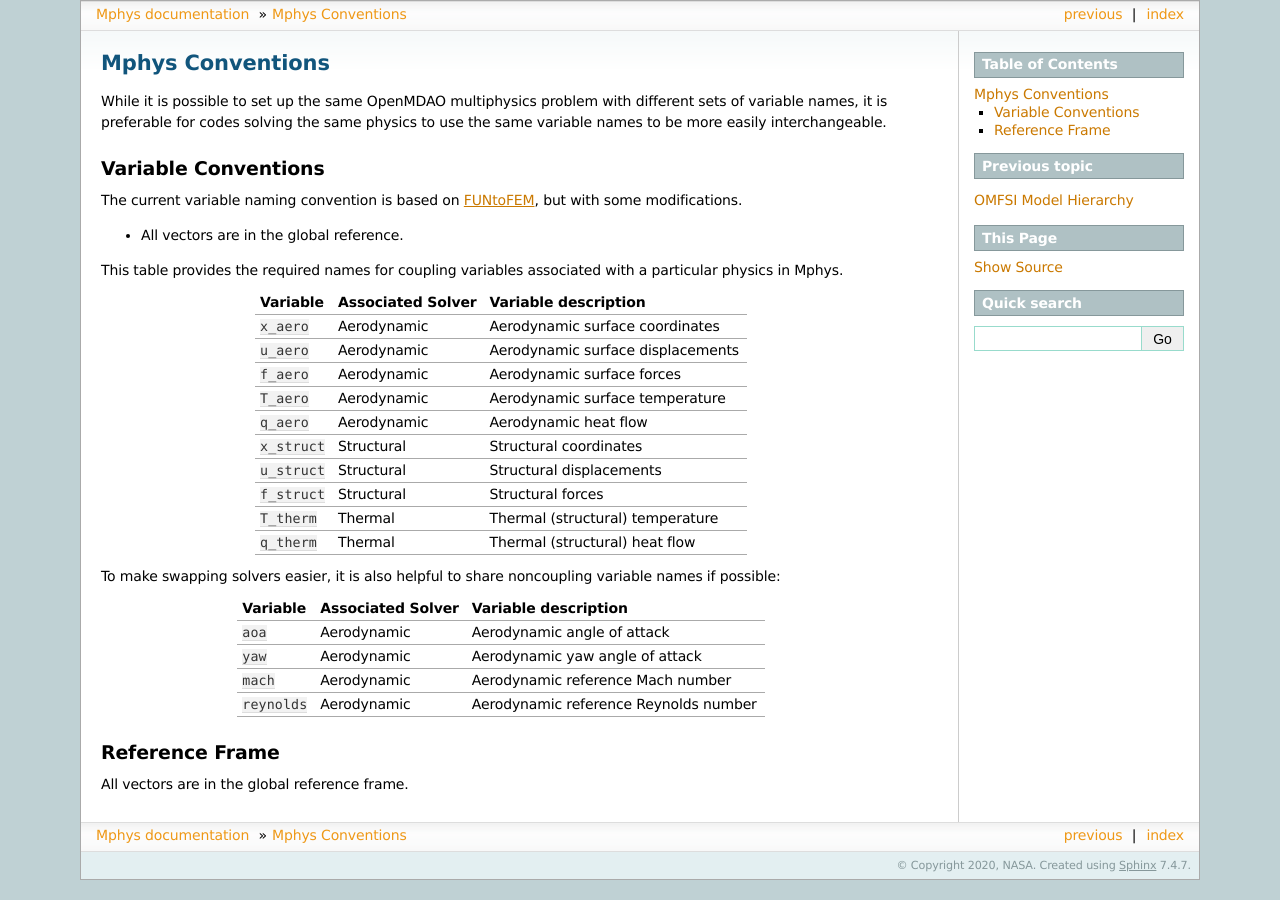
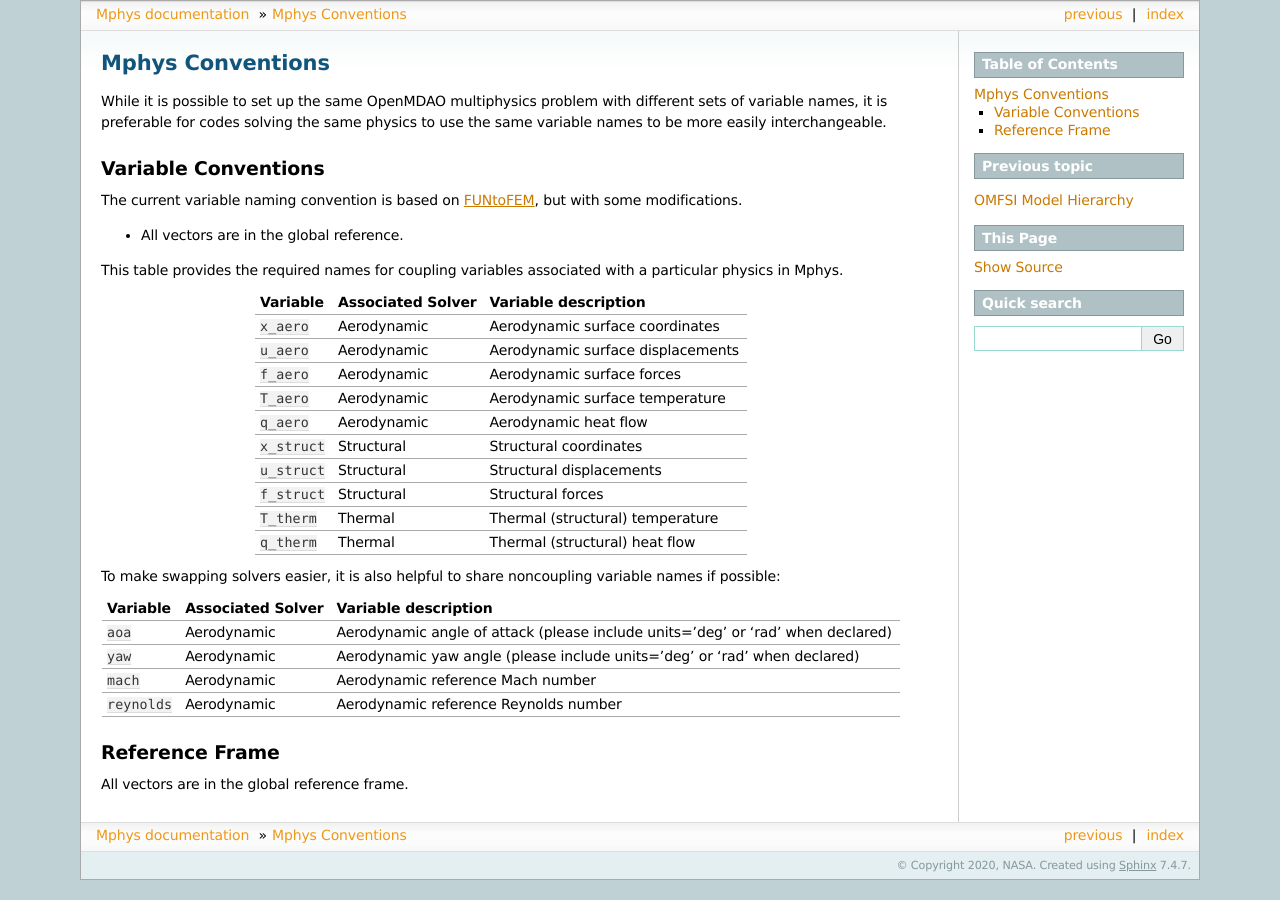
Before and after one commit to OpenMDAO/mphys, a Sphinx documentation site: the page built from docs/source/developers/naming_conventions.rst, in a window 1280 px wide. Built offline with Sphinx 7.4.7, drawn with Linux system fonts in a browser that asks for light colours; pages that are not in the unit, such as notebooks, are missing from menus.

```diff
--- a/docs/source/developers/naming_conventions.rst
+++ b/docs/source/developers/naming_conventions.rst
@@ -39,17 +39,17 @@
 
 To make swapping solvers easier, it is also helpful to share noncoupling variable names if possible:
 
-+----------------------+-------------------+-------------------------------------------------------------------------------+
-| Variable             | Associated Solver | Variable description                                                          |
-+======================+===================+===============================================================================+
-| :code:`aoa`          | Aerodynamic       |  Aerodynamic angle of attack                                                  |
-+----------------------+-------------------+-------------------------------------------------------------------------------+
-| :code:`yaw`          | Aerodynamic       |  Aerodynamic yaw angle of attack                                              |
-+----------------------+-------------------+-------------------------------------------------------------------------------+
-| :code:`mach`         | Aerodynamic       |  Aerodynamic reference Mach number                                            |
-+----------------------+-------------------+-------------------------------------------------------------------------------+
-| :code:`reynolds`     | Aerodynamic       |  Aerodynamic reference Reynolds number                                        |
-+----------------------+-------------------+-------------------------------------------------------------------------------+
++----------------------+-------------------+---------------------------------------------------------------------------------+
+| Variable             | Associated Solver | Variable description                                                            |
++======================+===================+=================================================================================+
+| :code:`aoa`          | Aerodynamic       |  Aerodynamic angle of attack (please include units='deg' or 'rad' when declared)|
++----------------------+-------------------+---------------------------------------------------------------------------------+
+| :code:`yaw`          | Aerodynamic       |  Aerodynamic yaw angle  (please include units='deg' or 'rad' when declared)     |
++----------------------+-------------------+---------------------------------------------------------------------------------+
+| :code:`mach`         | Aerodynamic       |  Aerodynamic reference Mach number                                              |
++----------------------+-------------------+---------------------------------------------------------------------------------+
+| :code:`reynolds`     | Aerodynamic       |  Aerodynamic reference Reynolds number                                          |
++----------------------+-------------------+---------------------------------------------------------------------------------+
 
 ===============
 Reference Frame
```
Also changed, not shown: 1 other file.
